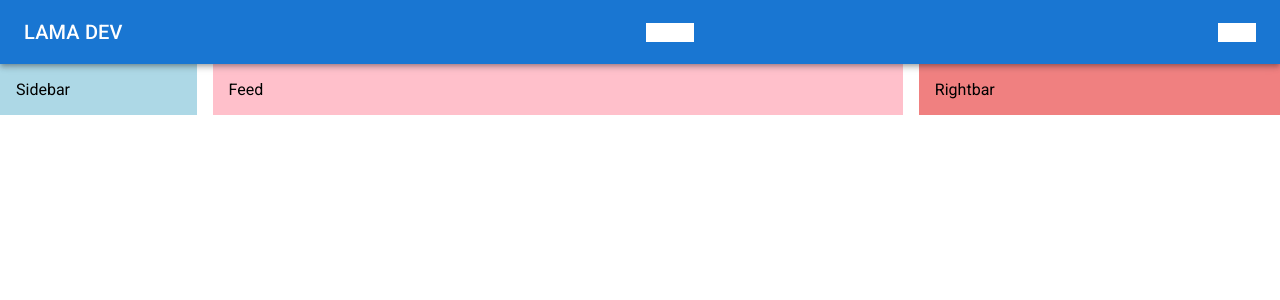
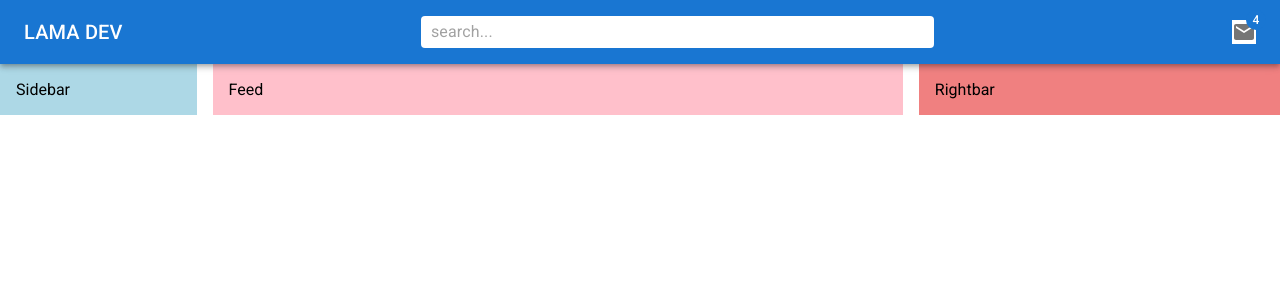
Before and after one commit to ssbbgm/mui-project, a React (Create React App) app: page / in a window 1280 px wide. Shown: the top 300 px of the page. Built offline with nearby package versions, Linux system fonts and the light colour scheme.

Commit message:
more styling to the navbar

```diff
--- a/src/Components/Navbar.jsx
+++ b/src/Components/Navbar.jsx
@@ -1,5 +1,5 @@
-import { AppBar, Toolbar, styled, Topography, Typography, Icon } from "@mui/material";
-import { Pets } from '@mui/icons-material'
+import { AppBar, Toolbar, styled, Topography, Typography, Icon, InputBase, Badge } from "@mui/material";
+import { Pets, Mail } from '@mui/icons-material'
 import React from "react";
 
 const StyledToolbar = styled(Toolbar)({
@@ -8,7 +8,10 @@ const StyledToolbar = styled(Toolbar)({
 })
 
 const Search = styled('div')(({ theme }) => ({
-    backgroundColor: 'white'
+    backgroundColor: 'white',
+    padding: '0 10px',
+    borderRadius: theme.shape.borderRadius,
+    width: '40%'
 }))
 
 const Icons = styled('div')(({ theme }) => ({
@@ -21,8 +24,12 @@ const Navbar = () => {
             <StyledToolbar>
                 <Typography variant="h6" sx={{ display: {xs: 'none', sm: 'block'}}}>LAMA DEV</Typography>
                 <Pets sx={{ display: {xs: 'block', sm: 'none'}}}/>
-                <Search>search</Search>
-                <Icons>icons</Icons>
+                <Search><InputBase placeholder="search..."/></Search>
+                <Icons>
+                    <Badge badgeContent={4} color="primary">
+                        <Mail color="action" />
+                    </Badge>
+                </Icons>
             </StyledToolbar>
         </AppBar>
     )
```
